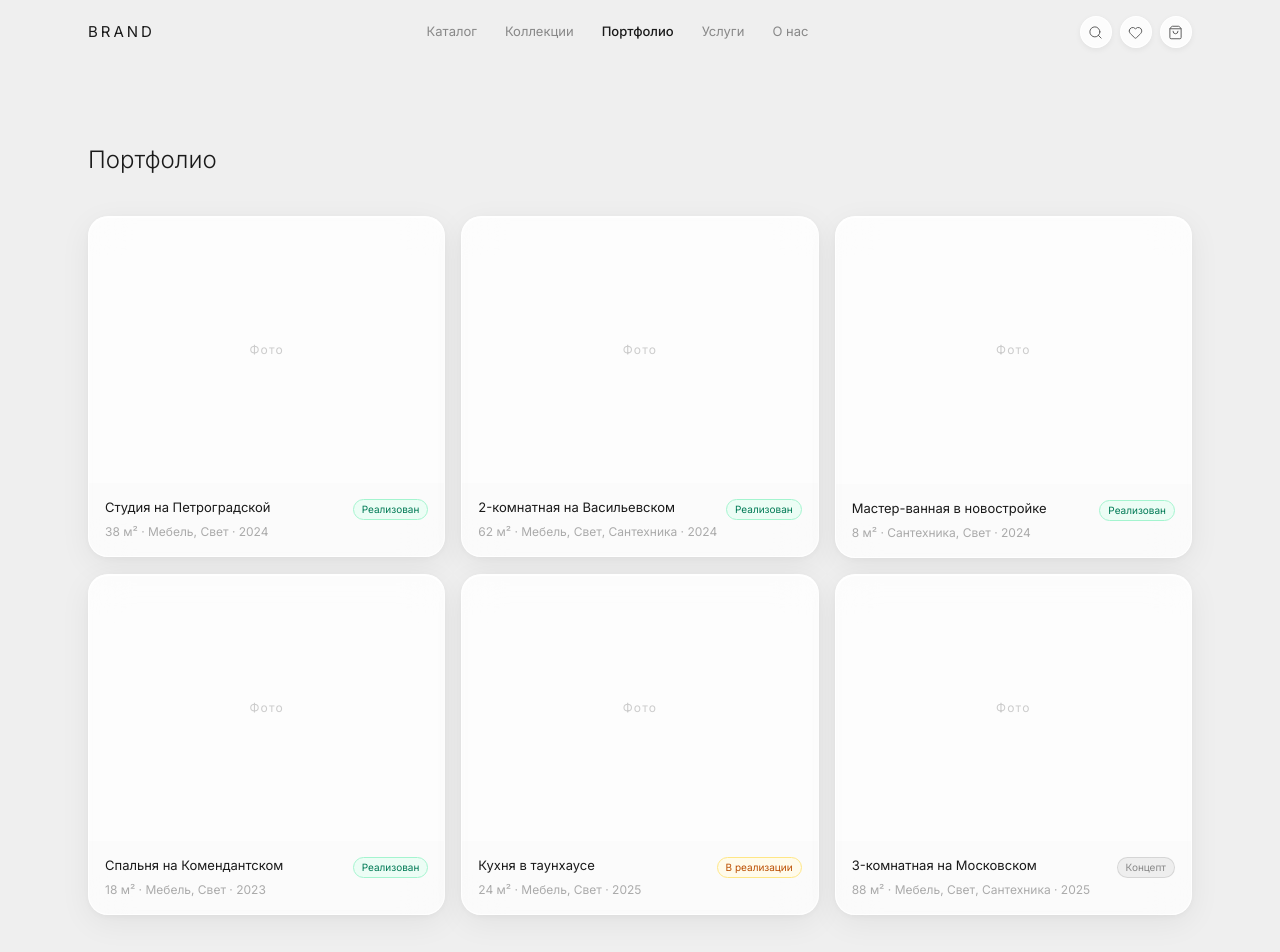
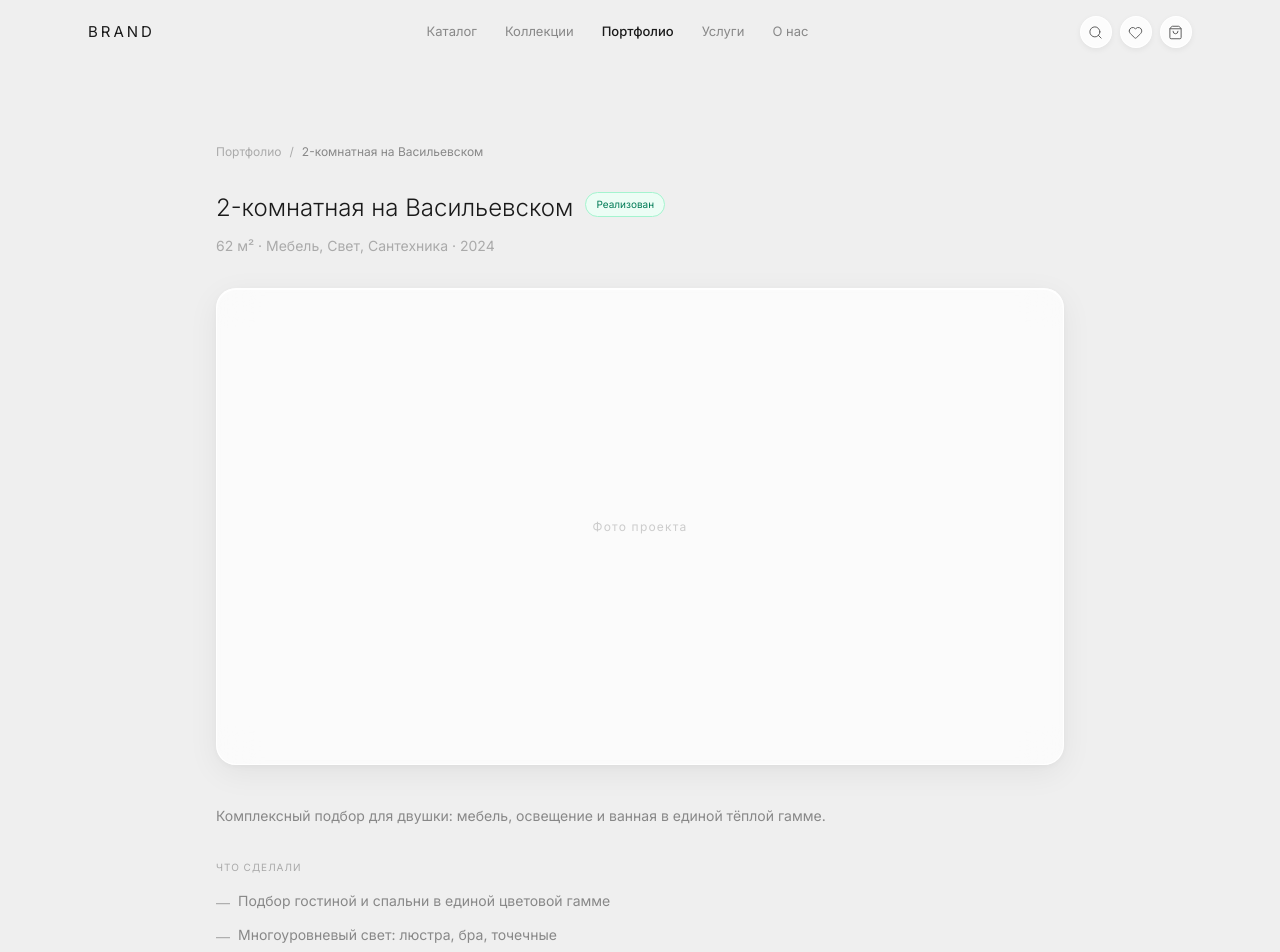
Before and after one commit to mansupraa-dot/fuzzy-fishstick, a React (Vite) app: page /portfolio/dvushka-vasilevsky in a window 1280 px wide. Shown: the top 952 px of the page. Built offline with nearby package versions, Linux system fonts and the light colour scheme.

Commit message:
feat: add PortfolioItemPage and wire /portfolio/:slug route

```diff
--- a/src/App.jsx
+++ b/src/App.jsx
@@ -11,6 +11,7 @@ import CheckoutPage from './pages/CheckoutPage'
 import AccountPage from './pages/AccountPage'
 import ServicesPage from './pages/ServicesPage'
 import PortfolioPage from './pages/PortfolioPage'
+import PortfolioItemPage from './pages/PortfolioItemPage'
 import ProcessPage from './pages/ProcessPage'
 import ContactPage from './pages/ContactPage'
 import PhilosophyPage from './pages/PhilosophyPage'
@@ -39,7 +40,7 @@ export default function App() {
           <Route path="/checkout" element={<CheckoutPage />} />
           <Route path="/services" element={<ServicesPage />} />
           <Route path="/portfolio" element={<PortfolioPage />} />
-          <Route path="/portfolio/:slug" element={<PortfolioPage />} />
+          <Route path="/portfolio/:slug" element={<PortfolioItemPage />} />
           <Route path="/process" element={<ProcessPage />} />
           <Route path="/philosophy" element={<PhilosophyPage />} />
           <Route path="/collections" element={<PlaceholderPage title="Коллекции" />} />
--- /dev/null
+++ b/src/pages/PortfolioItemPage.jsx
@@ -0,0 +1,101 @@
+import { Helmet } from 'react-helmet-async'
+import { Link, useParams } from 'react-router-dom'
+import Reveal from '../components/ui/Reveal'
+import { getProjectBySlug } from '../data/portfolio'
+
+const STATUS_LABELS = {
+  completed: 'Реализован',
+  in_progress: 'В реализации',
+  concept: 'Концепт',
+}
+
+const STATUS_STYLES = {
+  completed: 'bg-emerald-50 text-emerald-700 border border-emerald-200',
+  in_progress: 'bg-amber-50 text-amber-700 border border-amber-200',
+  concept: 'bg-black/5 text-ink-3 border border-black/10',
+}
+
+export default function PortfolioItemPage() {
+  const { slug } = useParams()
+  const project = getProjectBySlug(slug)
+
+  if (!project) {
+    return (
+      <div className="pt-20 min-h-screen">
+        <div className="max-w-4xl mx-auto px-6 py-16 text-center">
+          <p className="text-ink-3 mb-4">Проект не найден</p>
+          <Link to="/portfolio" className="text-sm text-ink border-b border-ink/30 pb-0.5">
+            Вернуться в портфолио
+          </Link>
+        </div>
+      </div>
+    )
+  }
+
+  return (
+    <>
+      <Helmet>
+        <title>{project.title} — Pufflux</title>
+      </Helmet>
+
+      <div className="pt-20 min-h-screen">
+        <div className="max-w-4xl mx-auto px-6 py-10 md:py-16">
+          <Reveal>
+            <nav className="flex items-center gap-2 text-xs text-ink-4 mb-8">
+              <Link to="/portfolio" className="hover:text-ink transition-colors">
+                Портфолио
+              </Link>
+              <span>/</span>
+              <span className="text-ink-3">{project.title}</span>
+            </nav>
+          </Reveal>
+
+          <Reveal>
+            <div className="flex flex-wrap items-start gap-3 mb-3">
+              <h1 className="text-2xl font-light text-ink">{project.title}</h1>
+              <span
+                className={`text-[10px] px-2.5 py-1 rounded-full ${STATUS_STYLES[project.status]}`}
+              >
+                {STATUS_LABELS[project.status]}
+              </span>
+            </div>
+            <p className="text-sm text-ink-4 mb-8">
+              {project.area} · {project.tags.join(', ')} · {project.year}
+            </p>
+          </Reveal>
+
+          <Reveal>
+            <div className="glass-card aspect-video flex items-center justify-center text-ink-5 text-xs tracking-widest mb-10">
+              Фото проекта
+            </div>
+          </Reveal>
+
+          <Reveal>
+            <p className="text-sm text-ink-3 leading-relaxed mb-8">{project.description}</p>
+            <p className="text-[10px] uppercase tracking-widest text-ink-4 mb-4">Что сделали</p>
+            <ul className="flex flex-col gap-3 mb-16">
+              {project.details.map((item) => (
+                <li key={item} className="flex items-start gap-2 text-sm text-ink-3">
+                  <span className="text-ink-4 shrink-0 mt-0.5">—</span>
+                  {item}
+                </li>
+              ))}
+            </ul>
+          </Reveal>
+
+          <Reveal>
+            <div className="glass-card p-8 text-center">
+              <h2 className="text-xl font-light text-ink mb-3">Хотите такой результат?</h2>
+              <Link
+                to="/brief"
+                className="inline-block bg-ink text-white text-sm px-8 py-3 rounded-full hover:bg-ink/85 transition-colors"
+              >
+                Обсудить проект
+              </Link>
+            </div>
+          </Reveal>
+        </div>
+      </div>
+    </>
+  )
+}
```
Also changed, not shown: 1 other file (tests, documents, lock files or other folders).
